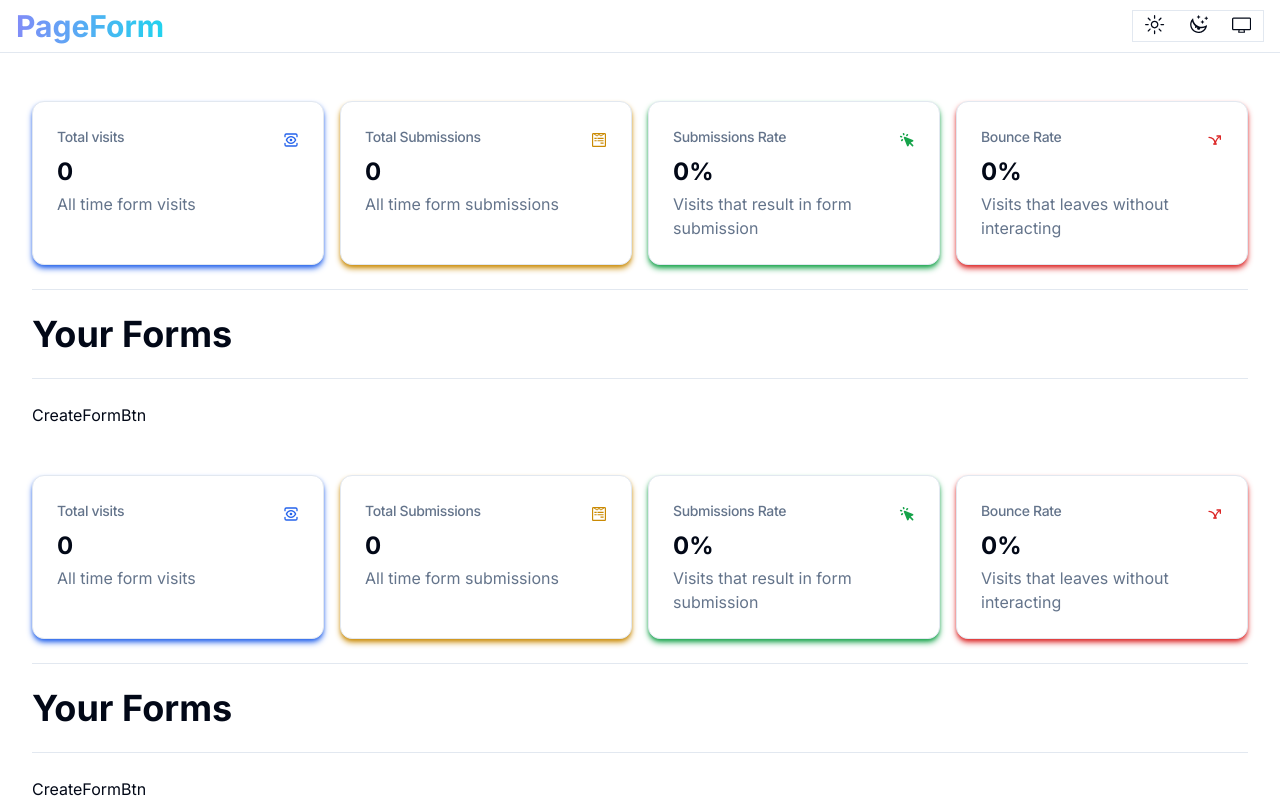
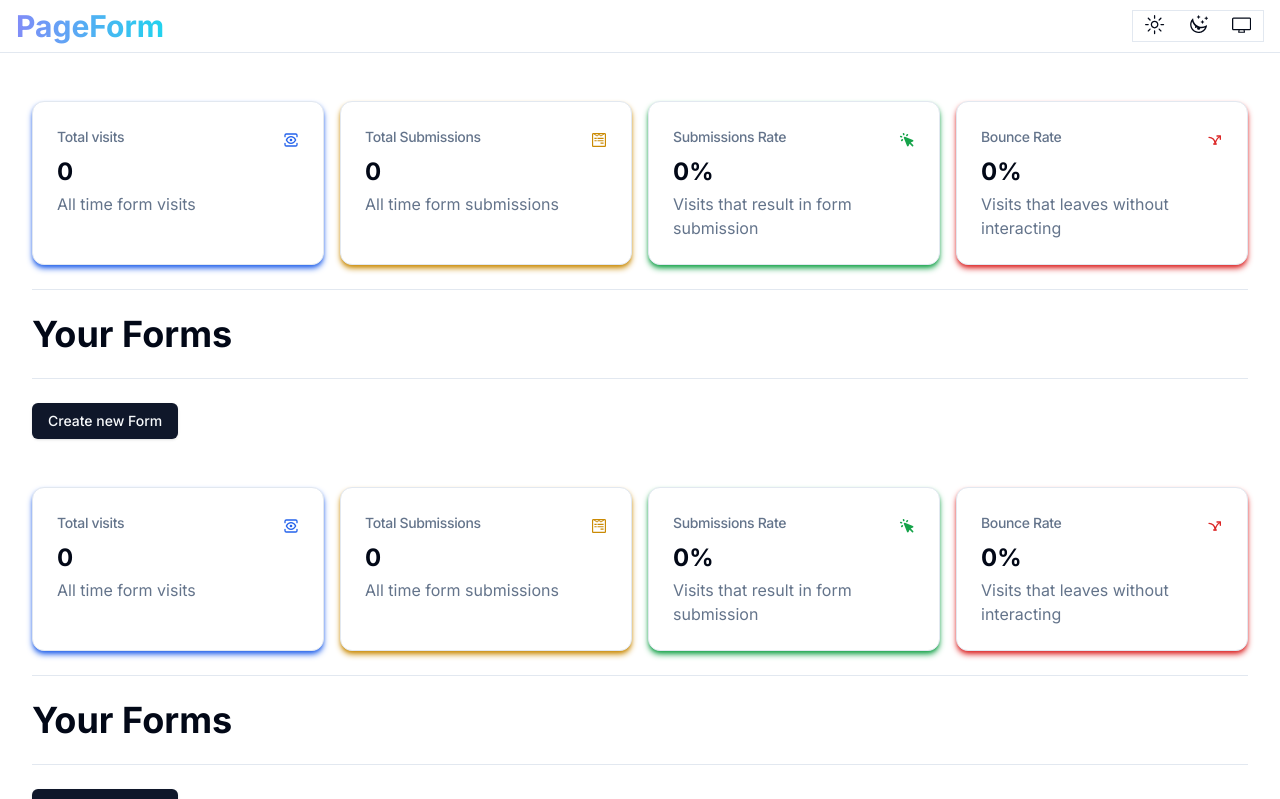
Before and after one commit to OmMani002/Form_Builder, a Next.js app in the folder make-forms/: page / in a window 1280 px wide. Shown: the top 799 px of the page. Built offline with nearby package versions, Linux system fonts and the light colour scheme; no server answers; the database is empty.

Commit message:
created a new form button

```diff
--- a/make-forms/components/CreateFormBtn.tsx
+++ b/make-forms/components/CreateFormBtn.tsx
@@ -11,10 +11,24 @@ import {
     DialogTrigger,
 } from "./ui/dialog";
 
+import { BsFileEarmarkPlus } from "react-icons/bs";
+import { ImSpinner2 } from "react-icons/im";
+import { Button } from './ui/button';
+
 function CreateFormBtn() {
-  return (
-    <div>CreateFormBtn</div>
-  )
+  return <Dialog>
+    <DialogTrigger asChild>
+      <Button>Create new Form</Button>
+    </DialogTrigger>
+    <DialogContent>
+      <DialogHeader>
+        <DialogTitle>Create Form</DialogTitle>
+        <DialogDescription>
+          Create a new form to start collecting responses.
+        </DialogDescription>
+      </DialogHeader>
+    </DialogContent>
+  </Dialog>
 }
 
 export default CreateFormBtn
```
